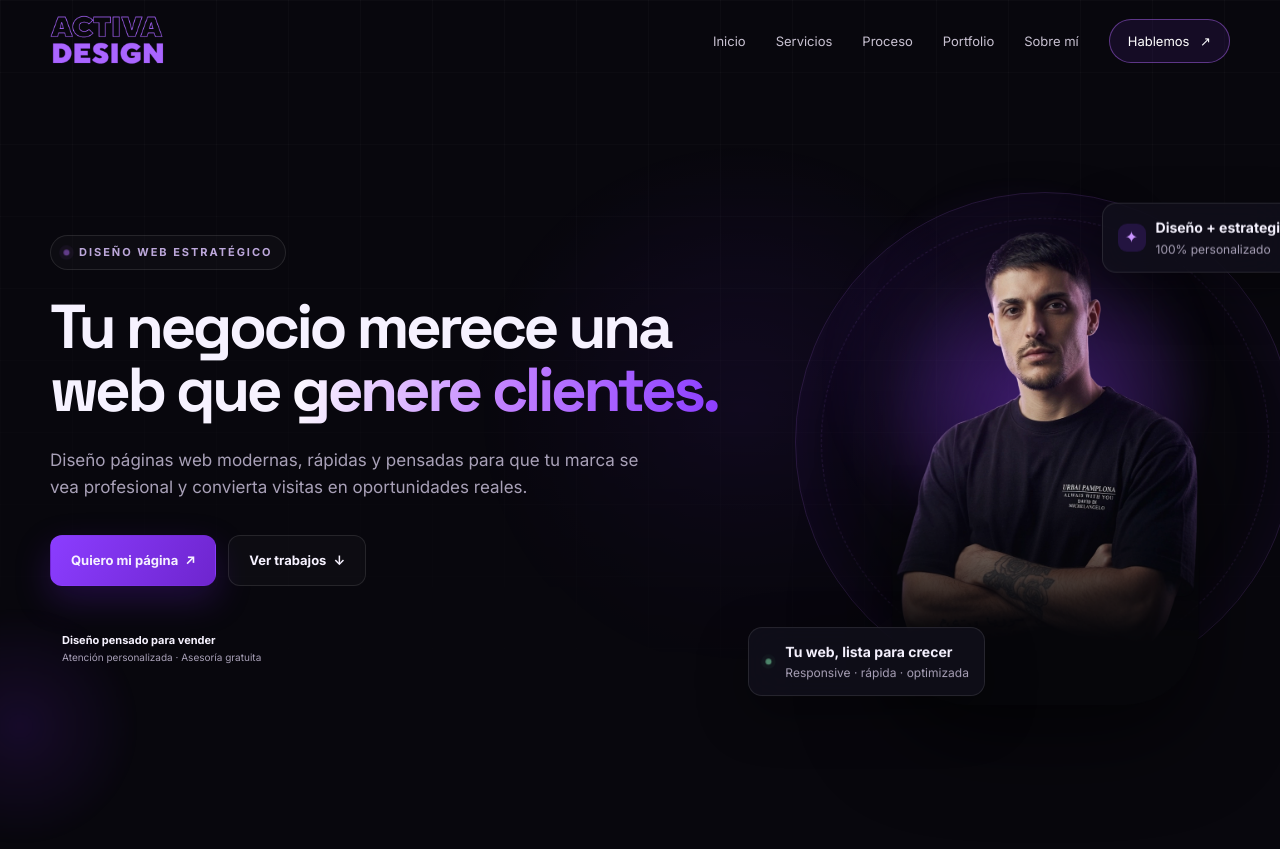
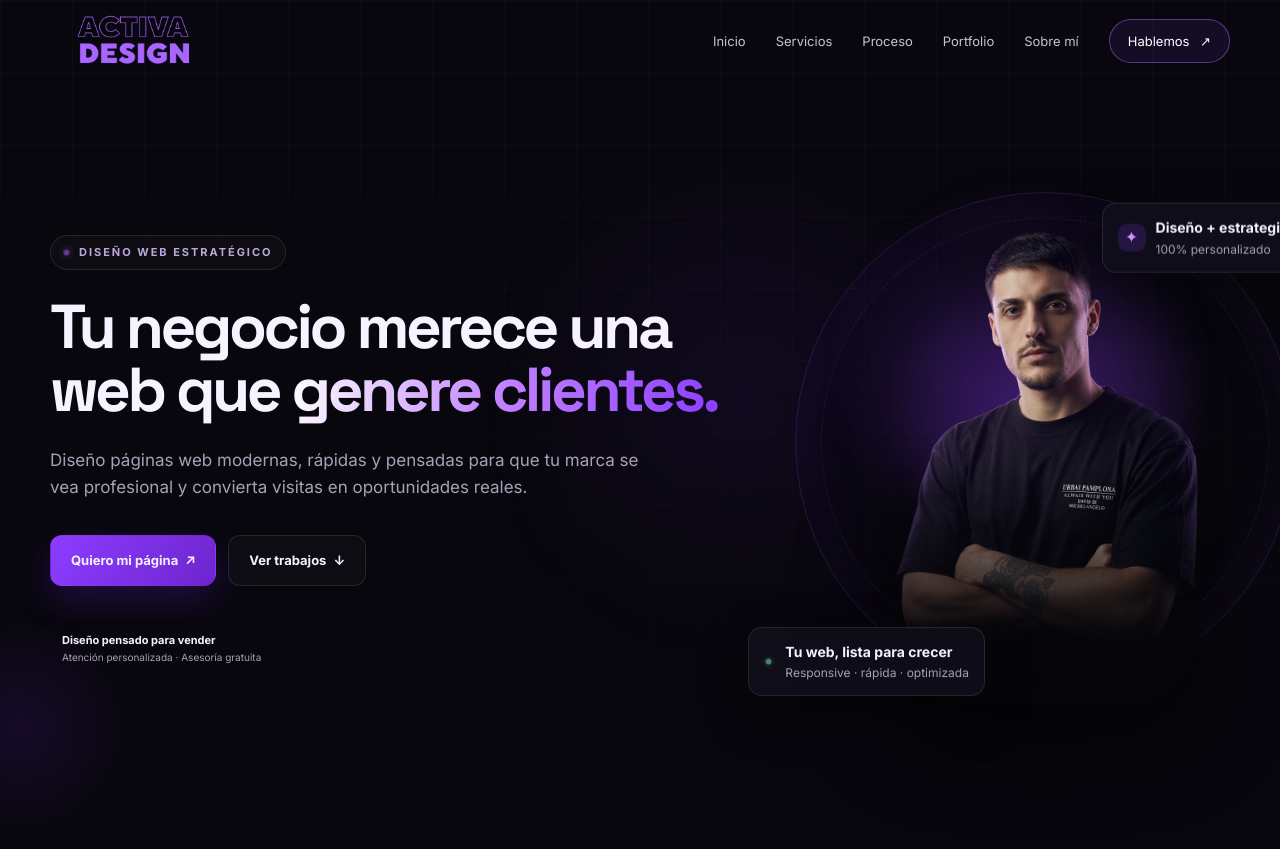
Before and after one commit to Francoespada/ActivaWeb, a plain HTML site: page index.html in a window 1280 px wide. Shown: the top 849 px of the page. Drawn offline with Linux system fonts and the light colour scheme.

Commit message:
Center brand elements in navigation

```diff
--- a/style.css
+++ b/style.css
@@ -16,7 +16,7 @@ button{font:inherit}
 .header{position:fixed;top:0;left:0;width:100%;z-index:100;transition:.4s var(--ease);border-bottom:1px solid transparent}
 .header.scrolled{background:rgba(8,7,13,.78);backdrop-filter:blur(18px);border-color:var(--line)}
 .nav{height:82px;display:flex;align-items:center;justify-content:space-between}
-.brand{display:flex;align-items:center;gap:11px;font:700 14px "Space Grotesk";letter-spacing:.08em}
+.brand{display:flex;align-items:center;justify-content:center;gap:11px;font:700 14px "Space Grotesk";letter-spacing:.08em}
 .brand img{width:70%}
 .brand>span:last-child>span{color:var(--purple-2)}
 .brand-mark{display:grid;place-items:center;width:30px;height:30px;border:1px solid #9a55ff;border-radius:9px;color:#fff;box-shadow:0 0 25px rgba(139,61,255,.25)}
```
